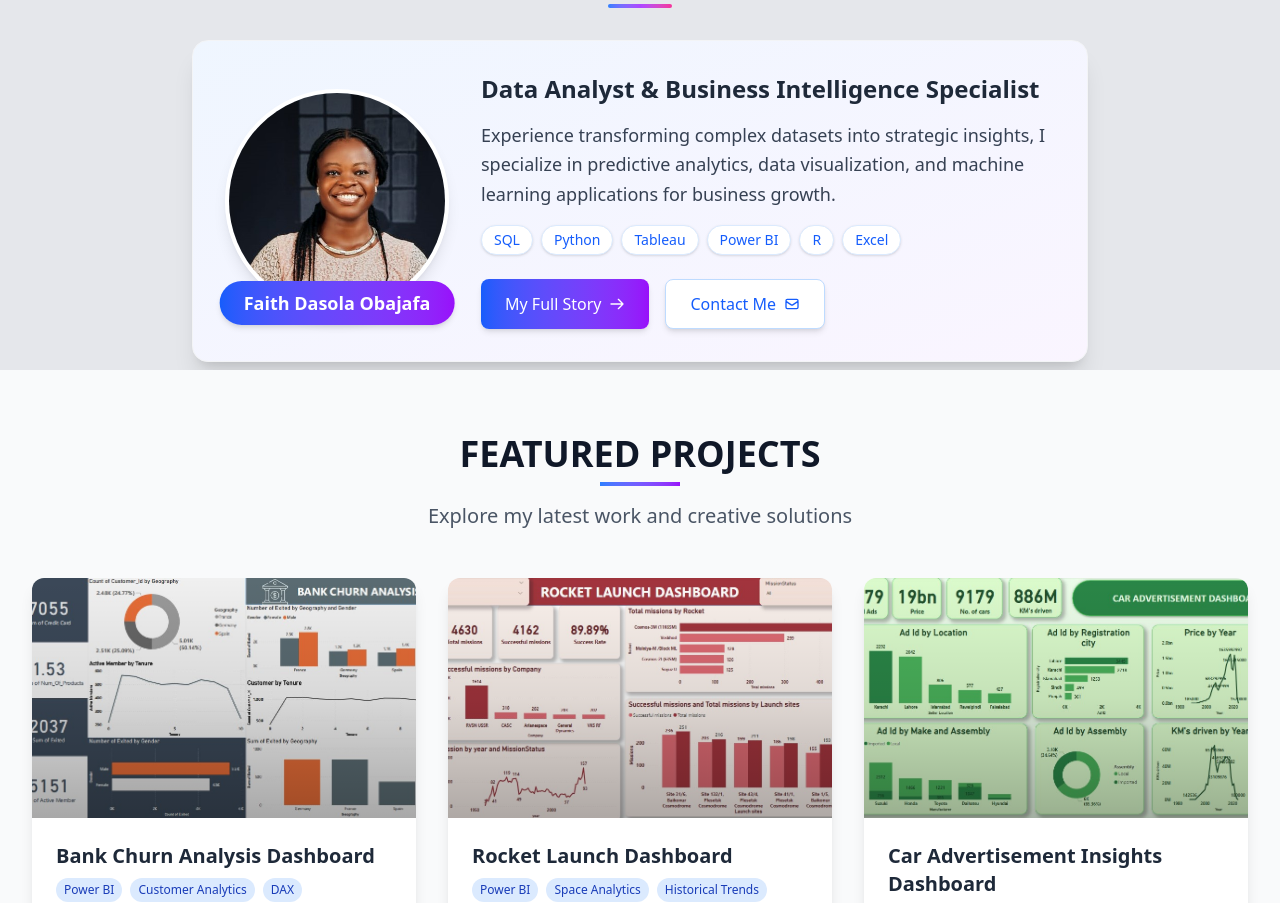
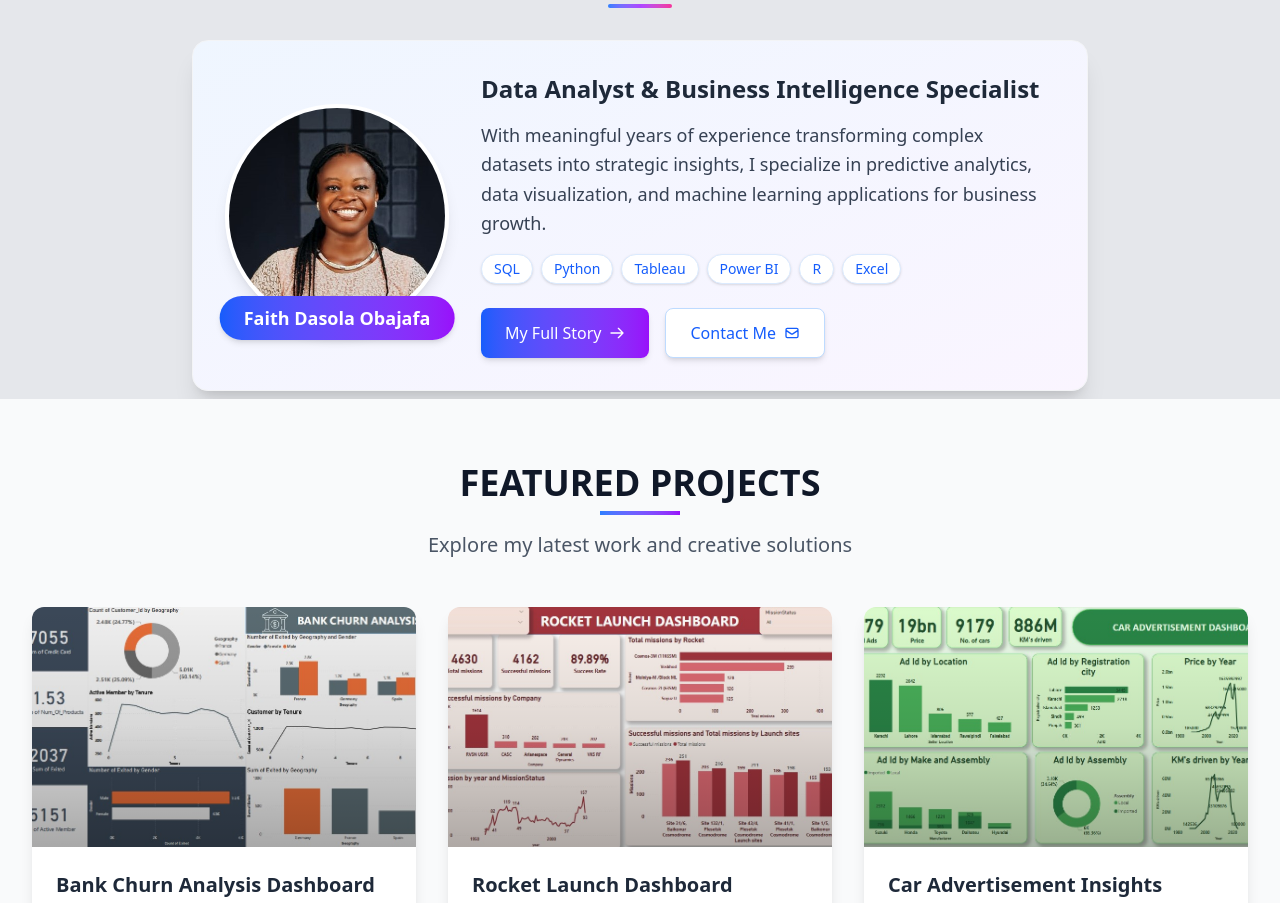
Before and after one commit to Oluwasegun122/blessediog, a Next.js app: page / in a window 1280 px wide. Shown: the part 880-1783 px from the top of the page. Built offline with nearby package versions, Linux system fonts and the light colour scheme.

Commit message:
first commit

```diff
--- a/app/(root)/contact/page.tsx
+++ b/app/(root)/contact/page.tsx
@@ -67,7 +67,7 @@ export default function ContactPage() {
 
   return (
     <div className="max-w-6xl mx-auto px-4 py-12">
-      <div className="text-center mb-12 mt-6 ">
+      <div className="text-center mb-12 mt-5 ">
         <h1 className="text-4xl font-bold text-gray-800 mb-4">Get In Touch</h1>
         <p className="text-lg text-gray-600 max-w-2xl mx-auto">
           Have a project in mind or want to discuss opportunities? Reach out
--- a/app/components/AboutMe.tsx
+++ b/app/components/AboutMe.tsx
@@ -32,9 +32,10 @@ export default function AboutMe() {
 
           <div className="space-y-4">
             <p className="text-gray-700 text-lg leading-relaxed">
-              Experience transforming complex datasets into strategic insights,
-              I specialize in predictive analytics, data visualization, and
-              machine learning applications for business growth.
+              With meaningful years of experience transforming complex datasets
+              into strategic insights, I specialize in predictive analytics,
+              data visualization, and machine learning applications for business
+              growth.
             </p>
 
             <div className="flex flex-wrap justify-center md:justify-start gap-2">
--- a/app/page.tsx
+++ b/app/page.tsx
@@ -35,10 +35,9 @@ export default function Home() {
 
           <p className="text-lg md:text-xl lg:text-2xl mb-8 text-gray-300 leading-relaxed opacity-80 animate-slideUp [animation-fill-mode:forwards] [animation-delay:200ms]">
             I use cutting-edge tools and techniques
-            <br className="hidden gap-1 md:gap-0 sm:block" />
-            to turn complex data sets into actionable
-            <br className="hidden gap-1 md:gap-0 sm:block" />
-            insights.
+            <br className="hidden sm:block" /> to turn complex data sets into
+            actionable
+            <br className="hidden sm:block" /> insights.
           </p>
 
           <div className="opacity-80 animate-slideUp [animation-fill-mode:forwards] [animation-delay:400ms]">
```
